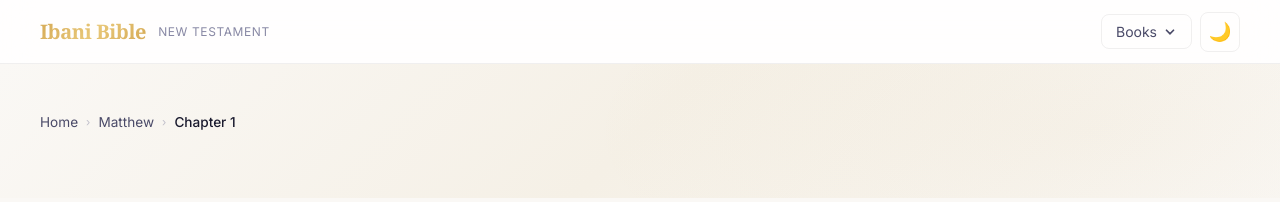
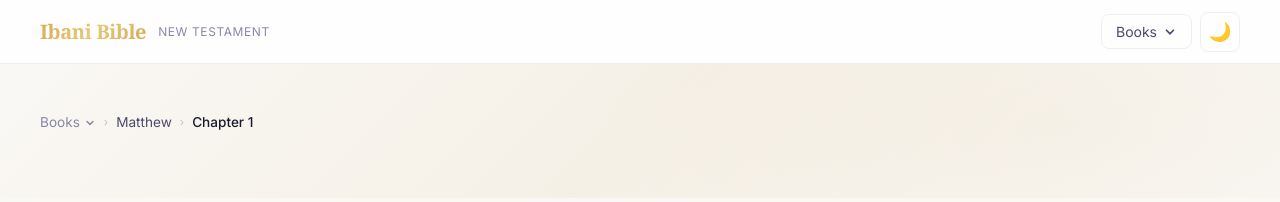
Before and after one commit to williampepple1/Ibani-bible, a Next.js app: page /matthew/1 in a window 1280 px wide. Shown: the top 202 px of the page. Built offline with nearby package versions, Linux system fonts and the light colour scheme.

Commit message:
Replace breadcrumb Home link with Books dropdown

```diff
--- a/app/[book]/[chapter]/page.tsx
+++ b/app/[book]/[chapter]/page.tsx
@@ -1,9 +1,10 @@
 import { notFound } from "next/navigation";
 import { Metadata } from "next";
 import Link from "next/link";
-import { getAllChapterParams, getChapter } from "@/lib/bible-data";
+import { getAllChapterParams, getChapter, getCategories } from "@/lib/bible-data";
 import VerseDisplay from "@/components/VerseDisplay";
 import ChapterNav from "@/components/ChapterNav";
+import BreadcrumbDropdown from "@/components/BreadcrumbDropdown";
 
 interface ChapterPageProps {
   params: Promise<{ book: string; chapter: string }>;
@@ -39,6 +40,7 @@ export default async function ChapterPage({ params }: ChapterPageProps) {
   const { book: bookSlug, chapter: chapterStr } = await params;
   const chapterNum = parseInt(chapterStr, 10);
   const data = getChapter(bookSlug, chapterNum);
+  const categories = getCategories();
 
   if (!data) {
     notFound();
@@ -49,9 +51,7 @@ export default async function ChapterPage({ params }: ChapterPageProps) {
       <div className="page-header">
         <div className="page-header__inner">
           <nav className="breadcrumb" aria-label="Breadcrumb">
-            <Link href="/" className="breadcrumb__link">
-              Home
-            </Link>
+            <BreadcrumbDropdown categories={categories} />
             <span className="breadcrumb__sep">›</span>
             <Link href={`/${data.book.slug}`} className="breadcrumb__link">
               {data.book.name}
--- /dev/null
+++ b/components/BreadcrumbDropdown.tsx
@@ -0,0 +1,70 @@
+"use client";
+
+import { useState, useEffect, useRef } from "react";
+import Link from "next/link";
+import { BookMeta } from "@/lib/types";
+
+interface BreadcrumbDropdownProps {
+  categories: { category: string; books: BookMeta[] }[];
+}
+
+export default function BreadcrumbDropdown({ categories }: BreadcrumbDropdownProps) {
+  const [menuOpen, setMenuOpen] = useState(false);
+  const dropdownRef = useRef<HTMLDivElement>(null);
+
+  useEffect(() => {
+    function handleClickOutside(e: MouseEvent) {
+      if (dropdownRef.current && !dropdownRef.current.contains(e.target as Node)) {
+        setMenuOpen(false);
+      }
+    }
+    document.addEventListener("mousedown", handleClickOutside);
+    return () => document.removeEventListener("mousedown", handleClickOutside);
+  }, []);
+
+  return (
+    <div className="book-dropdown" ref={dropdownRef} style={{ display: "inline-block", position: "relative" }}>
+      <button
+        className="breadcrumb__link"
+        onClick={() => setMenuOpen(!menuOpen)}
+        aria-expanded={menuOpen}
+        aria-haspopup="true"
+        style={{
+          background: "none",
+          border: "none",
+          padding: 0,
+          cursor: "pointer",
+          font: "inherit",
+          color: "inherit",
+          display: "flex",
+          alignItems: "center",
+          gap: "4px"
+        }}
+      >
+        Books
+        <svg viewBox="0 0 16 16" fill="none" stroke="currentColor" strokeWidth="2" strokeLinecap="round" style={{ width: "12px", height: "12px", transform: menuOpen ? "rotate(180deg)" : "none", transition: "transform 0.2s" }}>
+          <path d="M4 6l4 4 4-4" />
+        </svg>
+      </button>
+
+      <div className={`book-dropdown__menu ${menuOpen ? "open" : ""}`} role="menu" style={{ left: 0, right: "auto", top: "100%", marginTop: "8px" }}>
+        {categories.map(({ category, books }) => (
+          <div key={category}>
+            <div className="book-dropdown__category">{category}</div>
+            {books.map((book) => (
+              <Link
+                key={book.code}
+                href={`/${book.slug}`}
+                className="book-dropdown__item"
+                role="menuitem"
+                onClick={() => setMenuOpen(false)}
+              >
+                {book.name}
+              </Link>
+            ))}
+          </div>
+        ))}
+      </div>
+    </div>
+  );
+}
```
Also changed, not shown: app/[book]/page.tsx (+4 -4 lines).
